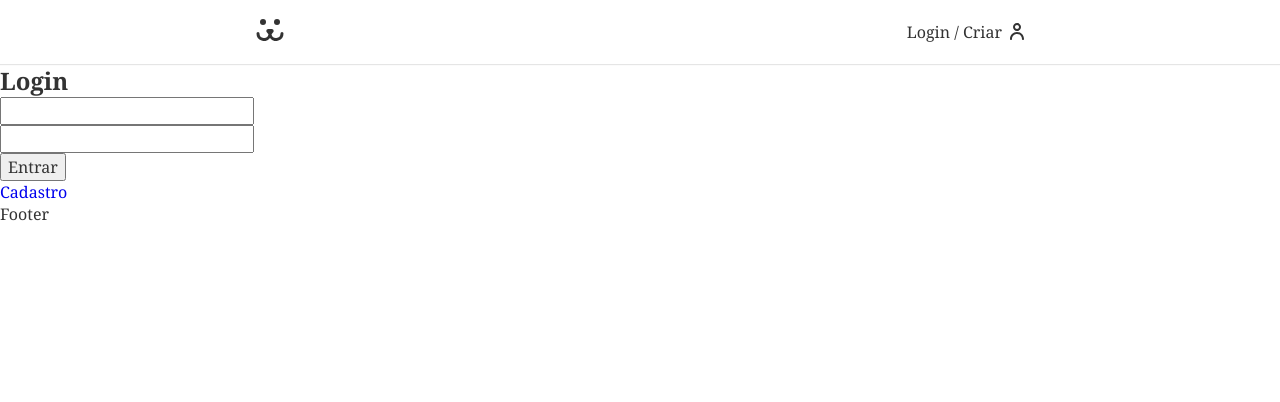
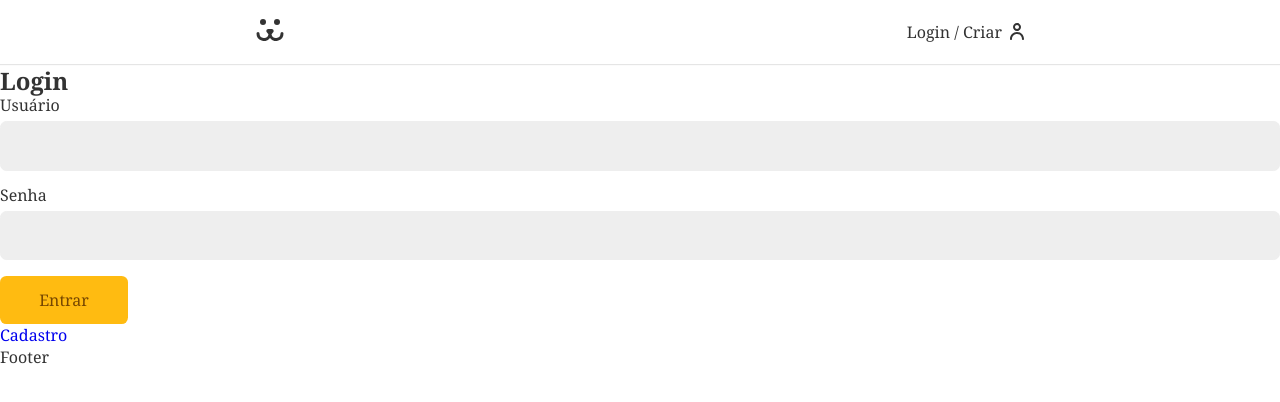
Before and after one commit to Luchtml/dogs-estudo, a React (Create React App) app: page /login in a window 1280 px wide. Shown: the top 402 px of the page. Built offline with nearby package versions, Linux system fonts and the light colour scheme; the HTML template or start-up script is replaced by a standard one.

Commit message:
init form

```diff
--- /dev/null
+++ b/src/Components/Forms/Button.js
@@ -0,0 +1,7 @@
+import React from 'react';
+import styles from './Button.module.css';
+const Button = ({ children, ...props }) => {
+  return <button {...props} className={styles.button}>{children}</button>;
+};
+
+export default Button;
--- /dev/null
+++ b/src/Components/Forms/Button.module.css
@@ -0,0 +1,24 @@
+.button {
+  font-size: 1rem;
+  font-family: var(--type-first);
+  cursor: pointer;
+  border: none;
+  border-radius: 0.4rem;
+  background: #fb1;
+  color: #764701;
+  min-width: 8rem;
+  padding: 0.8rem 1.2rem;
+  box-sizing: border-box;
+  transition: 0.1s;
+}
+
+.button:hover,
+.button:focus {
+  outline: none;
+  box-shadow: 0 0 0 3px #fea, 0 0 0 4px #fb1;
+}
+
+.button:disabled {
+  opacity: 0.5;
+  cursor: wait;
+}
--- /dev/null
+++ b/src/Components/Forms/Input.js
@@ -0,0 +1,23 @@
+import React from 'react';
+import styles from './Input.module.css';
+const Input = ({ label, type, name, value, onChange, error, onBlur }) => {
+  return (
+    <div className={styles.wrapper}>
+      <label htmlFor={name} className={styles.label}>
+        {label}
+      </label>
+      <input
+        id={name}
+        name={name}
+        className={styles.input}
+        type={type}
+        onChange={onChange}
+        onBlur={onBlur}
+        value={value}
+      />
+      {error && <p className={styles.error}>{error}</p>}
+    </div>
+  );
+};
+
+export default Input;
--- /dev/null
+++ b/src/Components/Forms/Input.module.css
@@ -0,0 +1,35 @@
+.wrapper {
+  margin-bottom: 1rem;
+}
+
+.input {
+  border: 1px solid #eee;
+  display: block;
+  width: 100%;
+  font-size: 1rem;
+  padding: 0.8rem;
+  border-radius: 0.4rem;
+  background: #eee;
+  transition: 0.2s;
+}
+
+.input:focus,
+.input:hover {
+  outline: none;
+  border-color: #fb1;
+  background: white;
+  box-shadow: 0 0 0 3px #fea ;
+}
+
+.label {
+  display: block;
+  font-size: 1rem;
+  line-height: 1;
+  padding-bottom: .5rem;
+}
+
+.error {
+  color: #f31;
+  font-size: .875rem;
+  margin-top: .25rem;
+}
--- a/src/Components/Login/LoginForm.js
+++ b/src/Components/Login/LoginForm.js
@@ -1,18 +1,23 @@
 import React from 'react';
 import { Link } from 'react-router-dom';
+import useForm from '../../Hooks/useForm';
+import Button from '../Forms/Button';
+import Input from '../Forms/Input';
 
 const LoginForm = () => {
-  const [username, setUsername] = React.useState('');
-  const [password, setPassword] = React.useState('');
+  const username = useForm();
+  const password = useForm();
 
   function handleSubmit(event) {
     event.preventDefault();
+
+    if (username.validate() && password.validate()) {
       fetch('https://www.dogsapi.origamid.dev/json/jwt-auth/v1/token', {
         method: 'POST',
         headers: {
           'Content-Type': 'application/json',
         },
-      body: JSON.stringify({ username, password }),
+        body: JSON.stringify(),
       })
         .then((response) => {
           console.log(response);
@@ -20,22 +25,15 @@
         })
         .then((json) => console.log(json));
     }
+  }
 
   return (
     <section>
       <h1>Login</h1>
       <form action="" onSubmit={handleSubmit}>
-        <input
-          type="text"
-          value={username}
-          onChange={({ target }) => setUsername(target.value)}
-        />
-        <input
-          type="password"
-          value={password}
-          onChange={({ target }) => setPassword(target.value)}
-        />
-        <button>Entrar</button>
+        <Input label="Usuário" type="text" name="username" {...username} />
+        <Input label="Senha" type="password" name="password" {...password} />
+        <Button>Entrar</Button>
       </form>
       <Link to="/login/criar">Cadastro</Link>
     </section>
--- /dev/null
+++ b/src/Hooks/useForm.js
@@ -0,0 +1,44 @@
+import React from 'react';
+
+const types = {
+  email: {
+    regex:
+      /^(([^<>()[\]\\.,;:\s@"]+(\.[^<>()[\]\\.,;:\s@"]+)*)|(".+"))@((\[[0-9]{1,3}\.[0-9]{1,3}\.[0-9]{1,3}\.[0-9]{1,3}\])|(([a-zA-Z\-0-9]+\.)+[a-zA-Z]{2,}))$/,
+    message: 'Preencha um email válido',
+  },
+};
+
+const useForm = (type) => {
+  const [value, setValue] = React.useState('');
+  const [error, setError] = React.useState(null);
+
+  function validate(value) {
+    if (type === false) return true;
+    if (value.length === 0) {
+      setError('Preencha um valor.');
+      return false;
+    } else if (types[type] && !types[type].regex.test(value)) {
+      setError(types[type].message);
+      return false;
+    } else {
+      setError(null);
+      return true;
+    }
+  }
+
+  function onChange({ target }) {
+    if (error) validate(target.value);
+    setValue(target.value);
+  }
+
+  return {
+    value,
+    setValue,
+    onChange,
+    error,
+    validate: () => validate(value),
+    onBlur: () => validate(value),
+  };
+};
+
+export default useForm;
```
Lines whose indentation alone changed are shown as unchanged.
